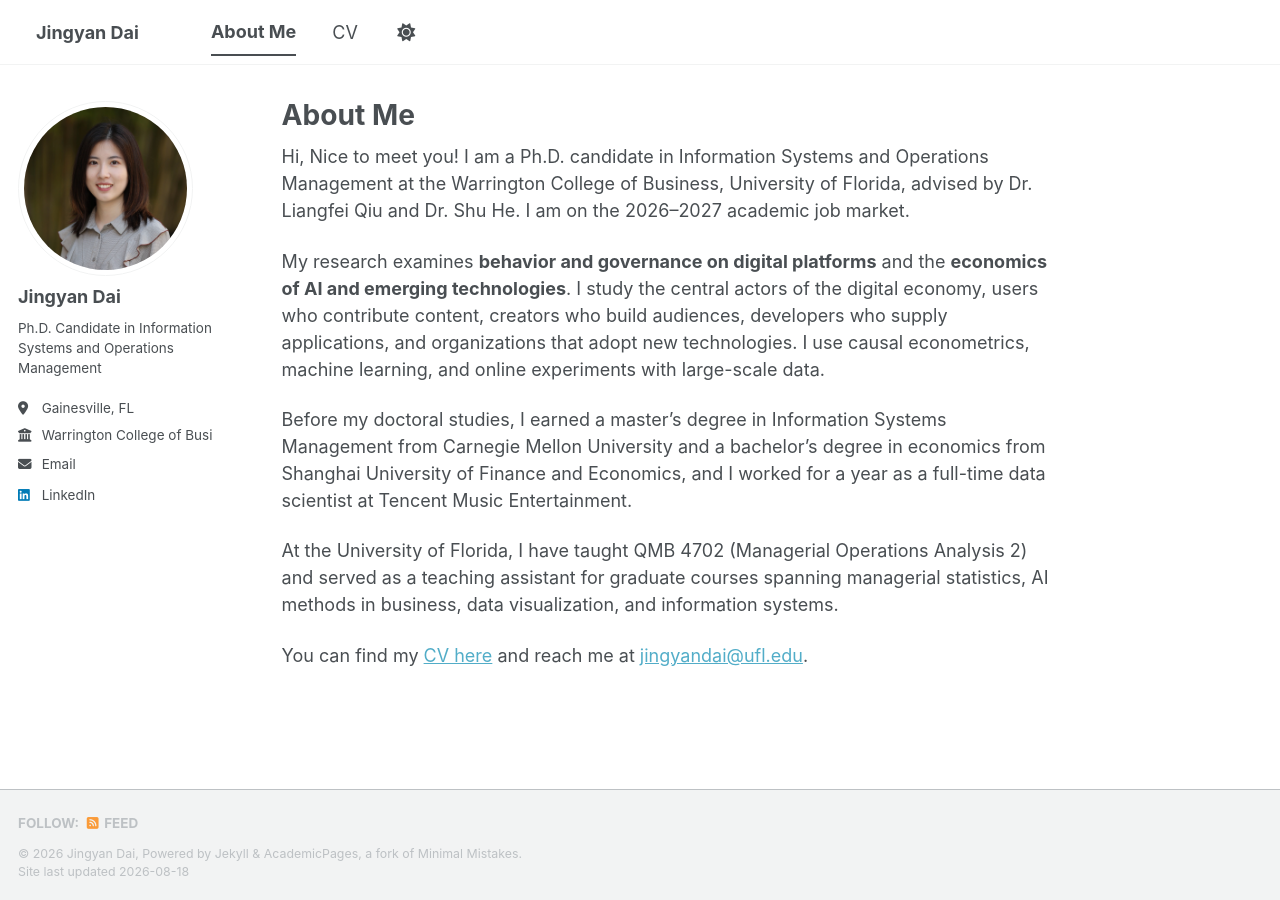
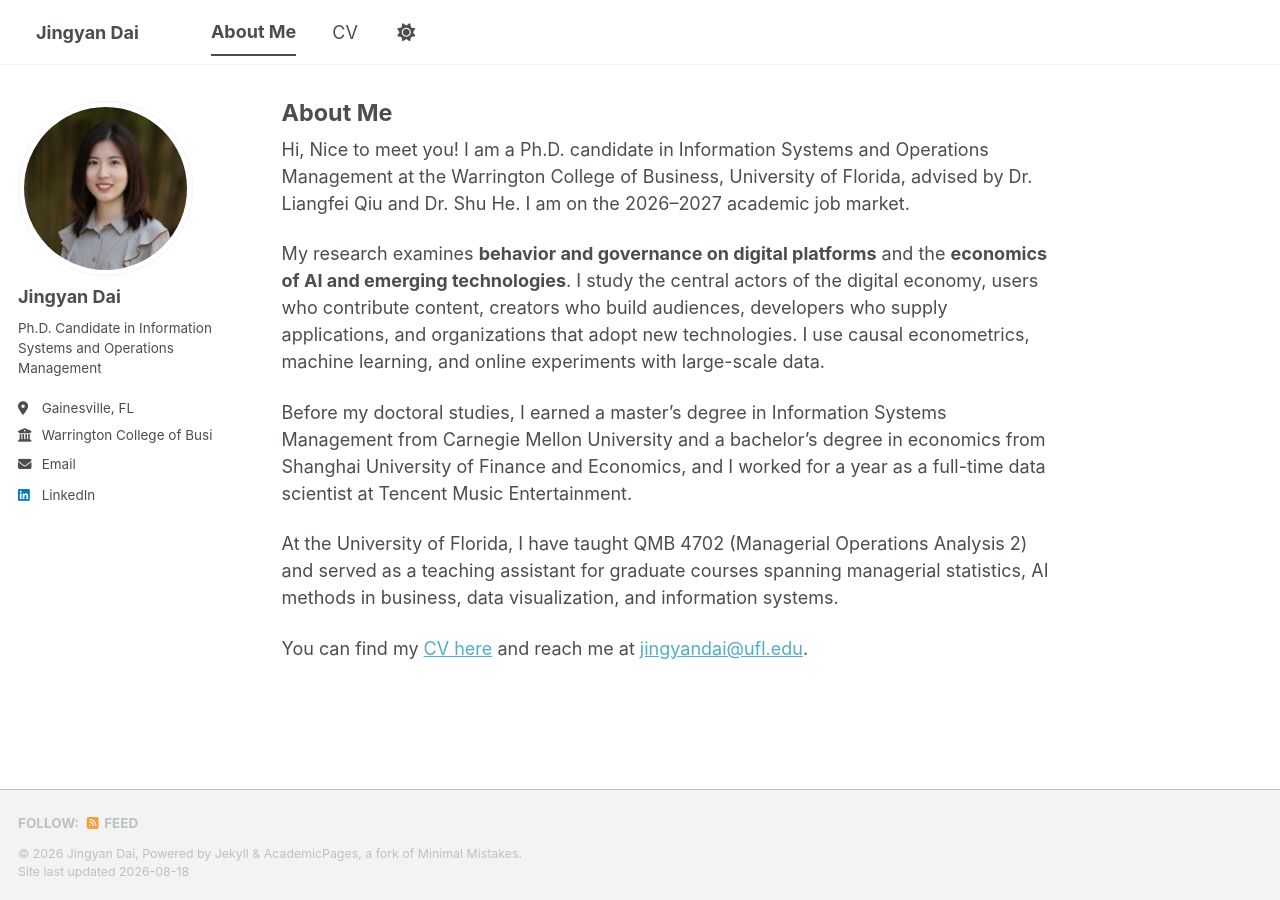
Before and after one commit to jingyandai/jingyandai.github.io, a Jekyll site: the page built from _pages/about.md, in a window 1280 px wide. Built offline with Jekyll 4.4.1, drawn with Linux system fonts in a browser that asks for light colours; a style sheet for code colours, icons or effects is not loaded.

Commit message:
Shrink h1 from ~25px to ~21px (page titles and CV section headings)
Co-Authored-By: Claude Fable 5 <noreply@anthropic.com>

```diff
--- a/_sass/layout/_base.scss
+++ b/_sass/layout/_base.scss
@@ -35,7 +35,7 @@ h1, h2, h3, h4, h5, h6 {
 
 h1 {
   margin-top: 0;
-  font-size: $type-size-3;
+  font-size: 1.3em; // was $type-size-3 (1.563em, ~25px); now ~21px — page titles and CV section headings
 }
 
 h2 {
```
